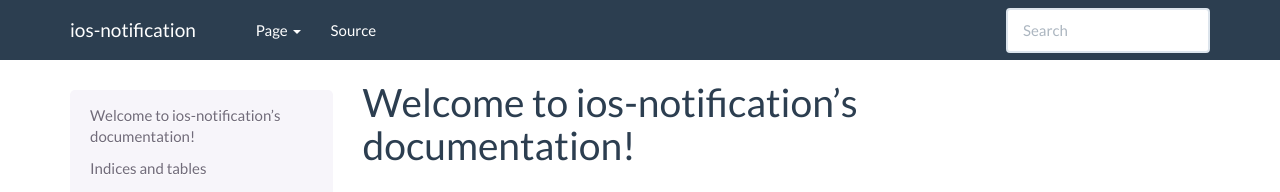
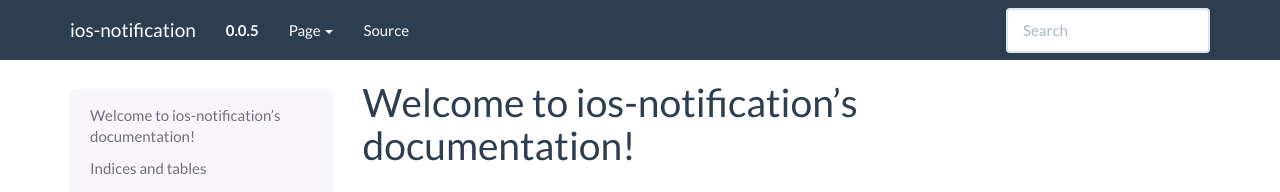
Before and after one commit to nnsnodnb/django-ios-notifications, a Sphinx documentation site: the page built from docs/index.rst, in a window 1280 px wide. Shown: the top 192 px of the page. Built offline with Sphinx 7.4.7, drawn with Linux system fonts in a browser that asks for light colours.

Commit message:
Add version info for docs #18

```diff
--- a/docs/conf.py
+++ b/docs/conf.py
@@ -53,9 +53,9 @@ author = 'nnsnodnb'
 # built documents.
 #
 # The short X.Y version.
-version = ''
+version = '0.0.5'
 # The full version, including alpha/beta/rc tags.
-release = ''
+release = '0.0.5 alpha'
 
 # The language for content autogenerated by Sphinx. Refer to documentation
 # for a list of supported languages.
```
